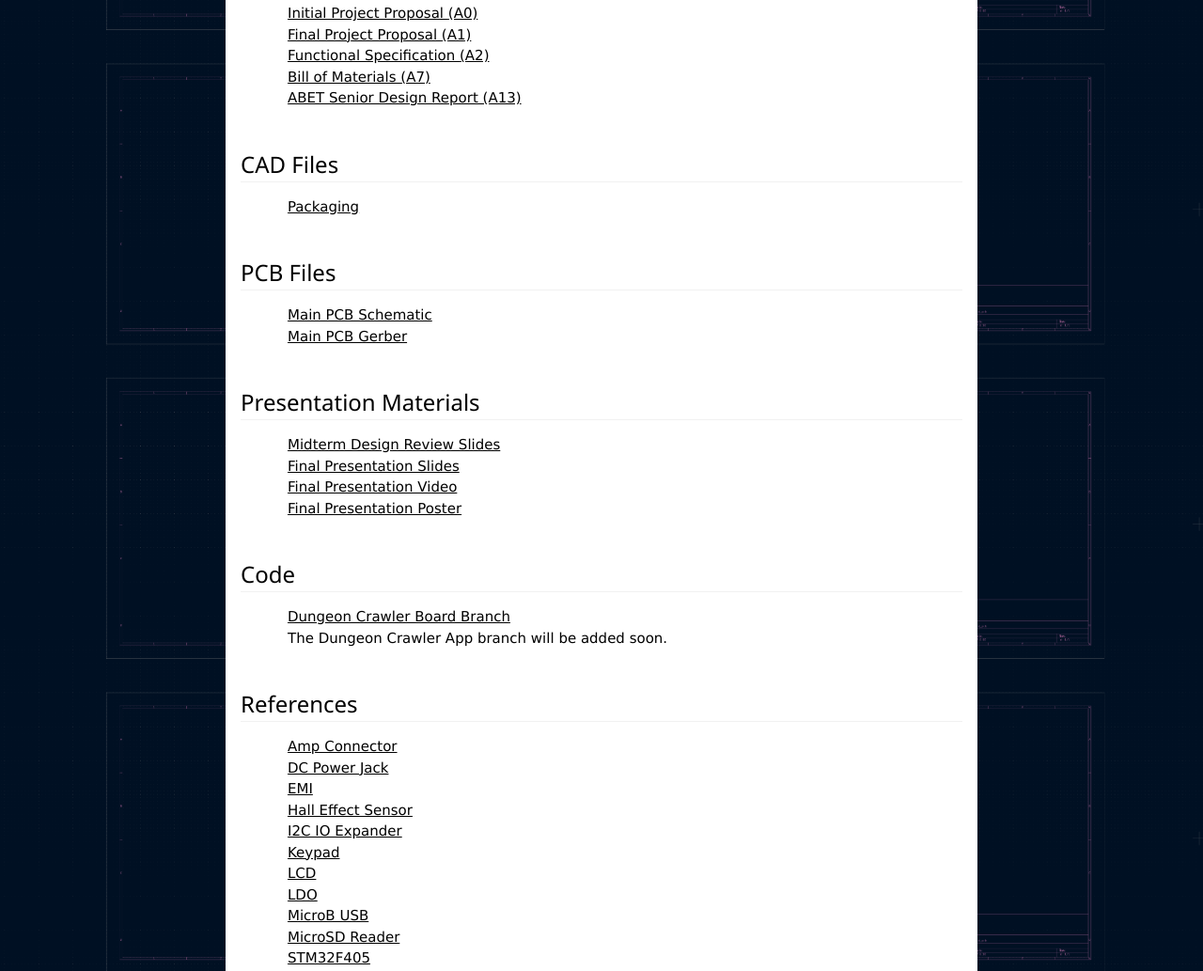
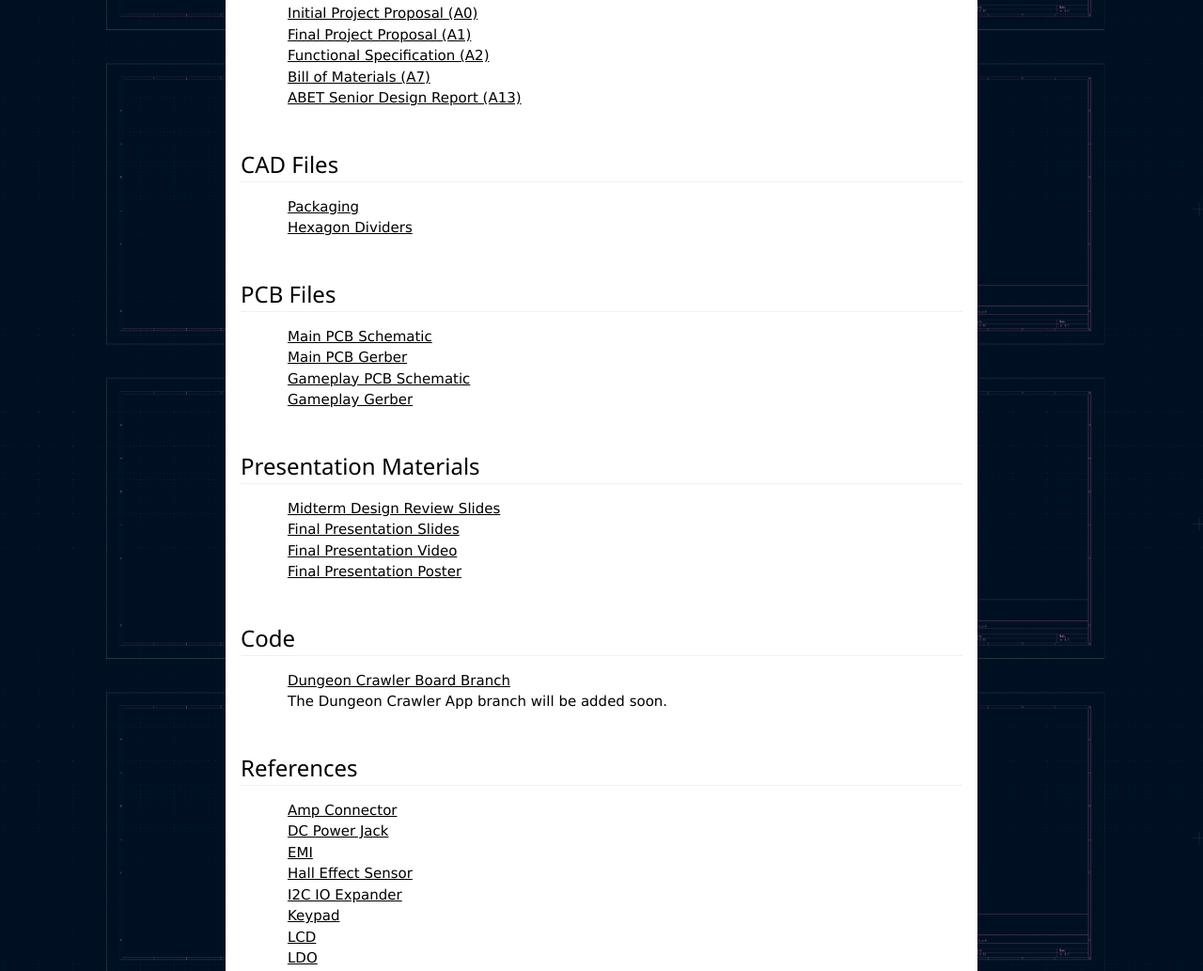
Before and after one commit to jklmcc56/jklmcc56.github.io, a plain HTML site: page dungeon_crawler.html in a window 1280 px wide. Shown: the part 2296-3329 px from the top of the page at 94% size. Drawn offline with nearby package versions, Linux system fonts and the light colour scheme.

Commit message:
Added zip files

```diff
--- a/dungeon_crawler.html
+++ b/dungeon_crawler.html
@@ -182,14 +182,17 @@
     <h3 class="w3-border-bottom w3-border-light-grey">CAD Files</h3>
     <p>
       <a href="Files\Packaging.zip">Packaging</a><br>
+      <a href="Files\HexDividers.zip">Hexagon Dividers</a><br>
     </p>
   </div>
 
   <div id="pcb" class="w3-container w3-padding">
     <h3 class="w3-border-bottom w3-border-light-grey">PCB Files</h3>
     <p>
-      <a href="Files\Hardware.zip">Main PCB Schematic</a><br>
+      <a href="Files\Micro.zip">Main PCB Schematic</a><br>
       <a href="Files\GerberMicro.zip">Main PCB Gerber</a><br>
+      <a href="Files\Gameplay.zip">Gameplay PCB Schematic</a><br>
+      <a href="Files\GerberGameplay.zip">Gameplay Gerber</a><br>
     </p>
   </div>
 
```
Also changed, not shown: 3 other files.
